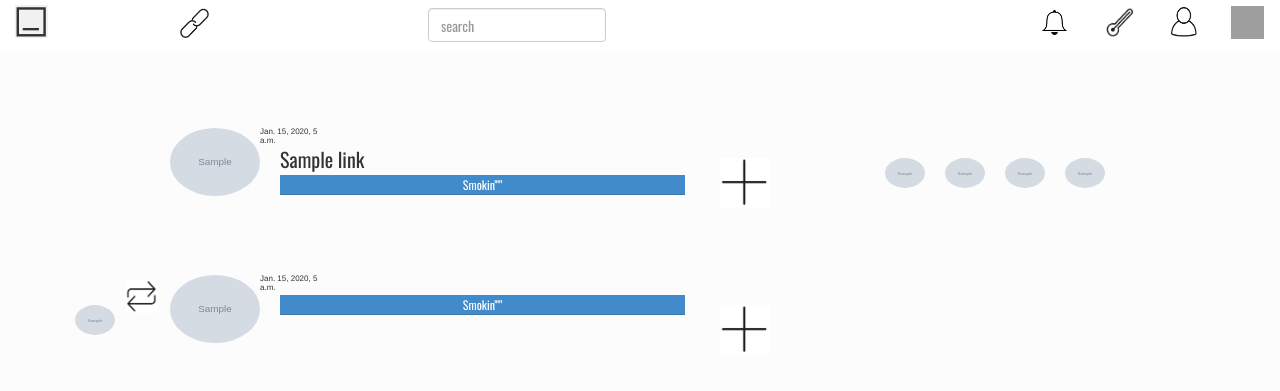
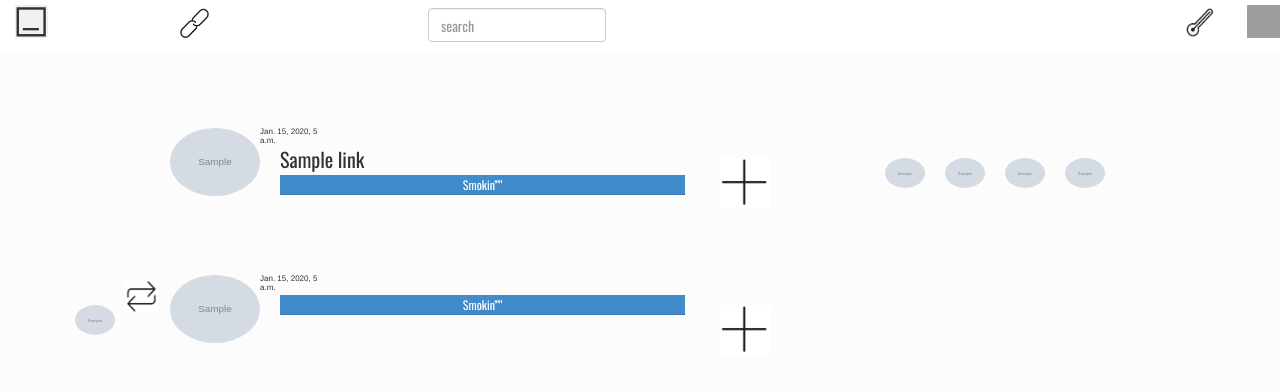
Before and after one commit to jackreuter/line, a Django app: page /home/ in a window 1280 px wide. Shown: the top 391 px of the page. Run offline with Django 3.2, Linux system fonts and the light colour scheme; tables that the repository leaves empty hold one stand-in row (values such as "Sample post"); grey boxes marked "Sample" are stand-in pictures; grey boxes are pictures that could not be loaded.

Commit message:
make even more shit work lets go

```diff
--- a/line/templates/_layouts/base.html
+++ b/line/templates/_layouts/base.html
@@ -75,14 +75,52 @@
 
 
 
-                        <li>
-                                                        <!-- NOTIFICATIONS -->
-                          <a href="/notifications/index.html" class="btn">
+ <ul class="nav navbar-nav navbar-right">
+
+            {% if not user.is_anonymous %}
+
+
+            <li class="dropdown">
+
+              <a href="#" data-toggle="dropdown" class="dropdown-toggle">
                 <img src="{{ STATIC_URL }}img/notifications.png" class="center-block resizeicon ">
               </a>
 
+              <ul class="dropdown-menu">
+
+                {% for notification in user.get_notification_list %}
+                {% if "following" in notification.title %}
+                <li>
+                  <a href={{ notification.from_user.get_profile_page_url }}>  {{ notification.from_user }} is following you.
+                  </a>
+                </li>
+
+                {% elif "repost" in notification.title %}
+                <li>
+                  <a href={{ notification.from_user.get_profile_page_url }}>{{ notification.from_user }} reposted your link</a>
+                </li>
+
+                {% else %}
+                <li>
+                  <a href={{ notification.from_user.get_profile_page_url }}>{{ notification.from_user }} tagged you in a link</a>
+                </li>
+                {% endif %}
+
+                <p hidden>{{ notification.set_inactive }}</p>
+                {% empty %}
+                <li>No notifications.</li>
+
+                {% endfor %}
+
+                <li>
+                  <a href="/notifications/">See all</a>
+                </li>
+
+              </ul>
 
             </li>
+
+            {% endif %}
 
 
 
@@ -96,46 +134,37 @@
 
 
             <!-- Profile-->
+            {% if not user.is_anonymous %}
+            <li>
+              <a href={{ user.get_profile_page_url }}>
+                <img src="{{ STATIC_URL }}img/profile_icon.png" class="center-block resizeicon">
+              </a>
+            </li>
+            {% endif %}
 
-                        <li class="dropdown">
+            <!-- SETTINGS-->
+
+
+            <li class="dropdown pull-right">
 
               <a href="#" data-toggle="dropdown" class="dropdown-toggle">
-                          <img src="{{ STATIC_URL }}img/profile_icon.png" class="center-block resizeicon">
+                <img src="{{ STATIC_URL }}img/triangle.png" class="center-block resizeicon">
               </a>
 
               <ul class="dropdown-menu">
-
-                                   <li>
-                                      <a href={{ user.get_profile_page_url }}>{{ user.name }}
-                                      </a>
-                                    </li>
-                                 <li>
-                                         <a href="#">Followers</a>
-                                         </li>
-                                 <li>
-                                          <a href="#">Following</a>
-                                          </li>
-                                    <li class="divider">
-                                          </li>
 
                 {% if not user.is_anonymous %}
                 <li>
                   <a href="/logout/">Logout</a>
                 </li>
                 {% else %}
+                <li>
+                  <a href="/login/">Login</a>
+                </li>
+                {% endif %}
 
               </ul>
             </li>
-
-{% endif %}
-                                                                <!-- SETTINGS-->
-
-                          <li>
-                         <a href='#' class="btn" >
-                         <img src="{{ STATIC_URL }}img/Settings.png" class="center-block resizeicon" >
-                         </a>
-                        </li>
-
 
           </ul>
 
@@ -166,13 +195,5 @@
 </div>
 
 
-
-
-
-
-
-
 </body>
-
-
 </html>
```
Lines whose indentation alone changed are shown as unchanged.
